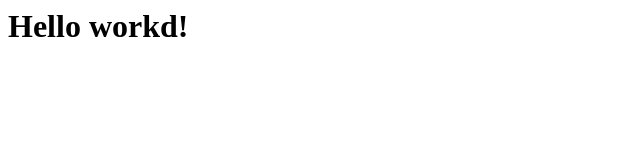
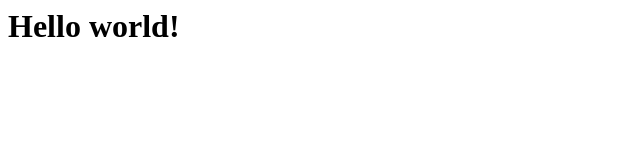
Before and after one commit to esmiz/personal-website, a plain HTML site: page index.html in a window 1280 px wide. Shown: the full height of the page, 0-640 px from the left. Drawn offline with Linux system fonts and the light colour scheme.

Commit message:
Update index.html

```diff
--- a/index.html
+++ b/index.html
@@ -1 +1 @@
-<h1>Hello workd!</h1>
+<h1>Hello world!</h1>
```
